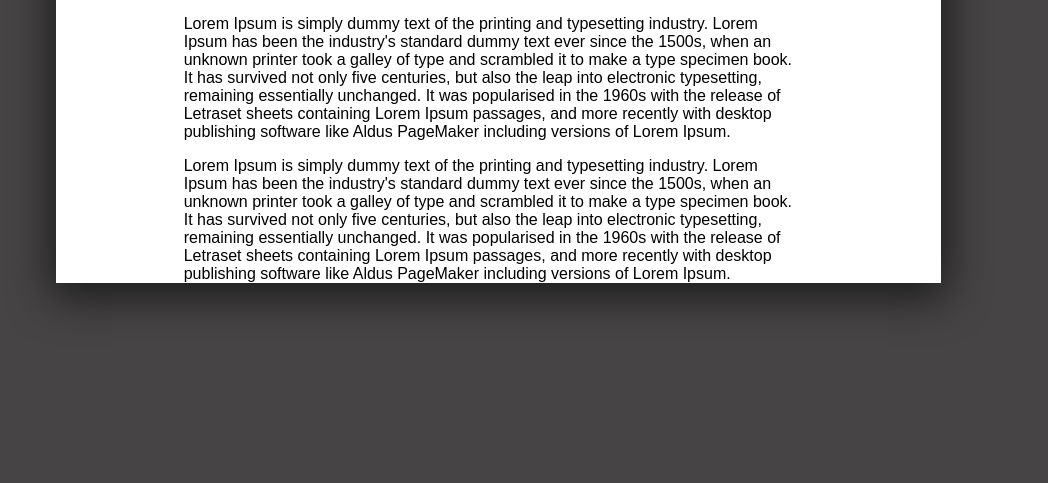
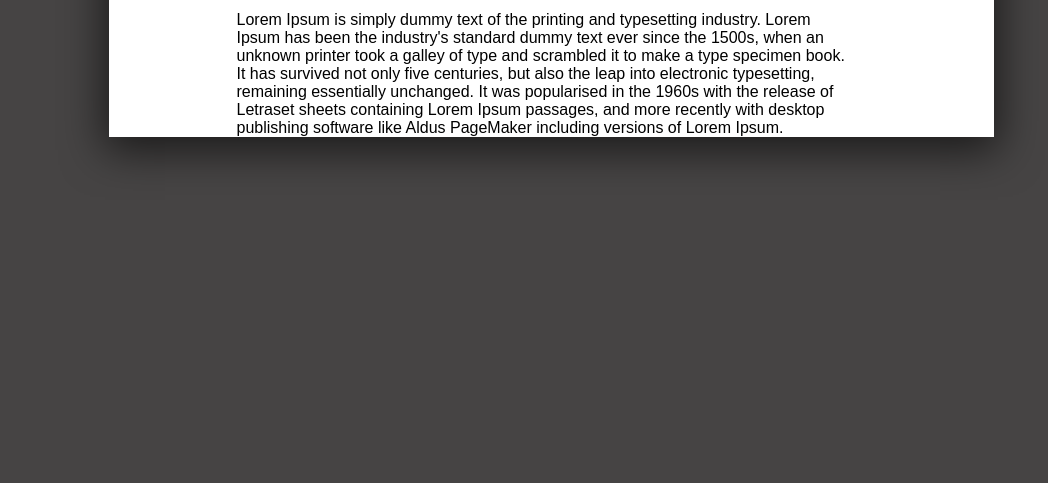
Before and after one commit to KryptonicDev/kryptonicdev.github.io, a plain HTML site: page index.html in a window 1280 px wide. Shown: the part 421-904 px from the top of the page, without its empty margins (152-1200 px from the left). After the commit the page ends 800 px from the top, so only its background shows below. Drawn offline with Linux system fonts and the light colour scheme.

Commit message:
Update main.css

```diff
--- a/main.css
+++ b/main.css
@@ -3,7 +3,8 @@ body {
     font-family: Arial;
 }
 #container {
-    margin: 200px;
+    margin-left: 20%;
+    margin-right: 20%;
     width: 70%;
     height: 50%;
     background-color: white;
```
